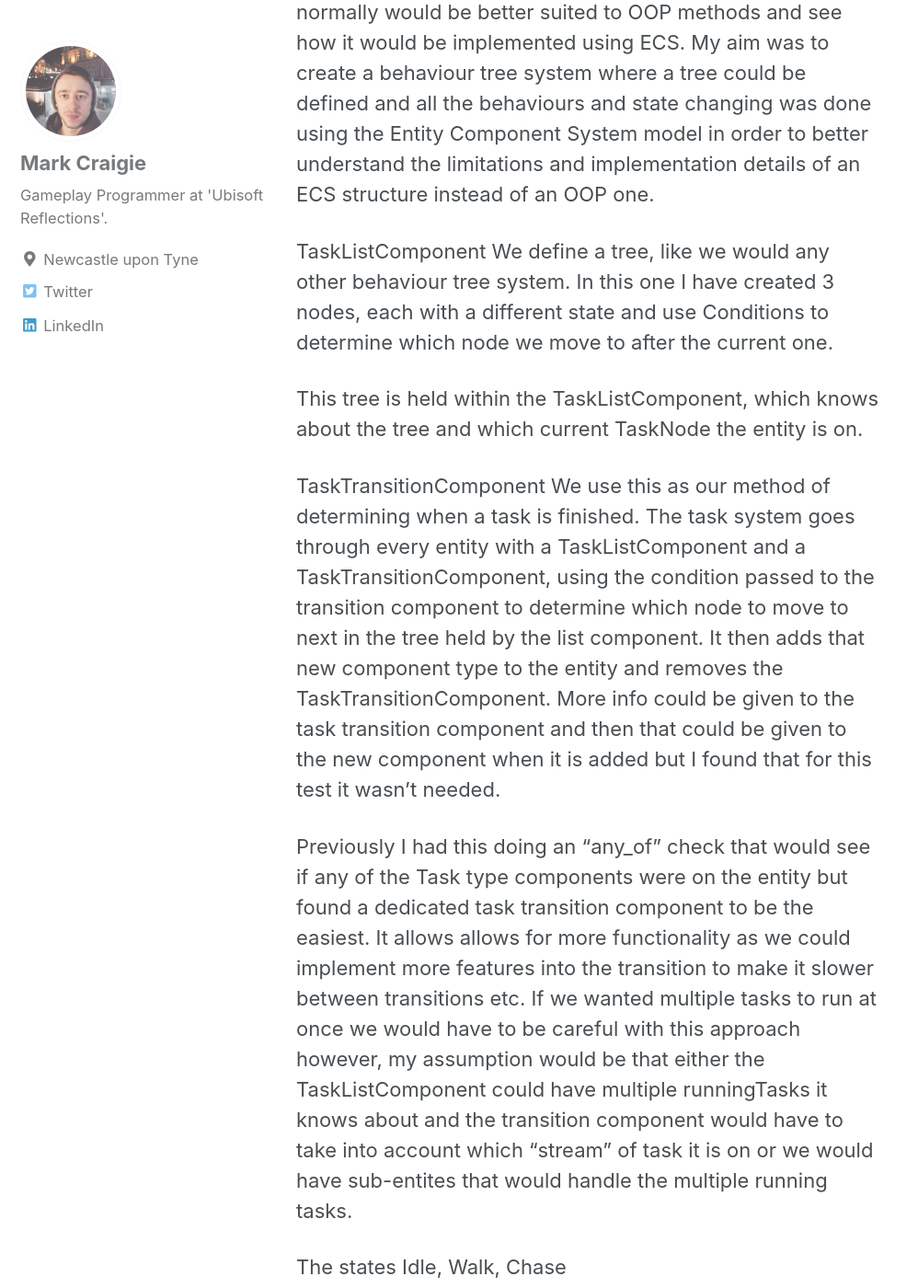
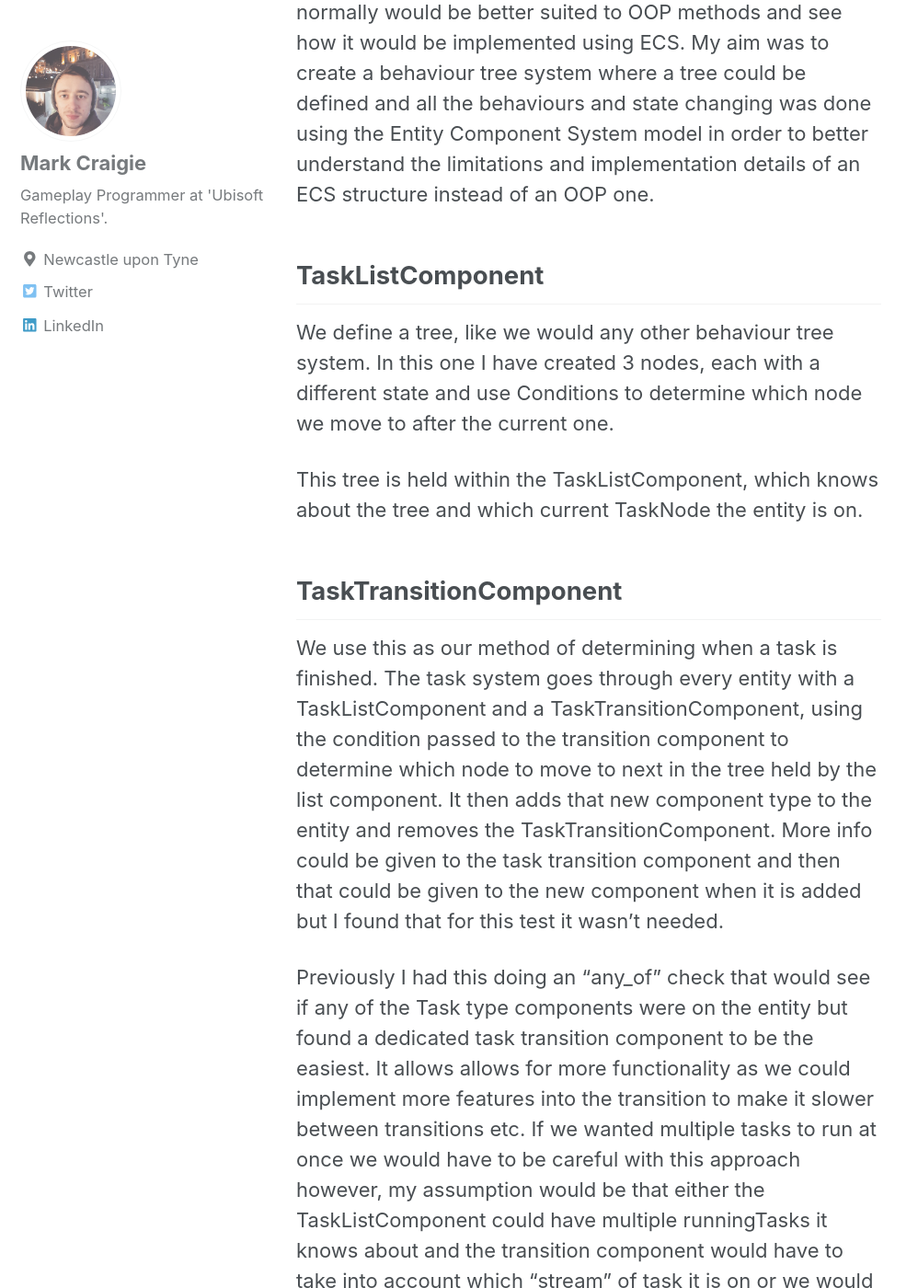
Before and after one commit to LeSmurk/CraigieDev, a Jekyll site: the page built from _pages/ecstasks.md, in a window 1280 px wide and 1400 px high, scrolled down 326 px. Shown: the whole window at 92% size, without its empty margins (0-998 px from the left). Built offline with Jekyll 4.4.1, drawn with Linux system fonts in a browser that asks for light colours; nearby versions of some CDN libraries; part of the change alters nothing that is shown; some of the changed text lies outside the part shown.

Commit message:
Update ecstasks.md

```diff
--- a/_pages/ecstasks.md
+++ b/_pages/ecstasks.md
@@ -10,14 +10,14 @@ My aim was to create a behaviour tree system where a tree could be defined and a
 
 
 
-TaskListComponent
+## TaskListComponent ##
 We define a tree, like we would any other behaviour tree system.
 In this one I have created 3 nodes, each with a different state and use Conditions to determine
 which node we move to after the current one.
 
 This tree is held within the TaskListComponent, which knows about the tree and which current TaskNode the entity is on.
 
-TaskTransitionComponent
+## TaskTransitionComponent ##
 We use this as our method of determining when a task is finished.
 The task system goes through every entity with a TaskListComponent and a TaskTransitionComponent,
 using the condition passed to the transition component to determine which node to move to next in the tree held by
@@ -34,23 +34,26 @@ component would have to take into account which "stream" of task it is on or we
 that would handle the multiple running tasks.
 
 
-The states
+## The states ##
 Idle, Walk, Chase
 
+### Idle ###
 During Idle, we wait until a target has been found or the timer has ran out.
 If the timer runs out, we do a task transition into walk
 If a target is found, we task transition into chase
 
+### Walk ###
 During Walk, we pick a random direction to look at and walk in that direction at a set speed.
 We run a timer and if that runs out, we do a task transition back to idle.
 If a target is found, we task transition into chase.
 
+### Chase ###
 During Chase, we run in the look direction, which will be towards the direction where the target was viewed due to the TargetSystem.
 We run a timer and if that runs out, we do a task transition to idle.
 We also check if the ViewTargetComponent is on this entity and task transition to idle early if the target is lost.
 
 
-TargetSystem
+## TargetSystem ##
 The target system was done independently from the states but could be anything really,
 it could be unique to the states or completely separate, like in this example.
 There is a LookirComponent that defines where the current entity is looking as well as its view distance and angle
```
